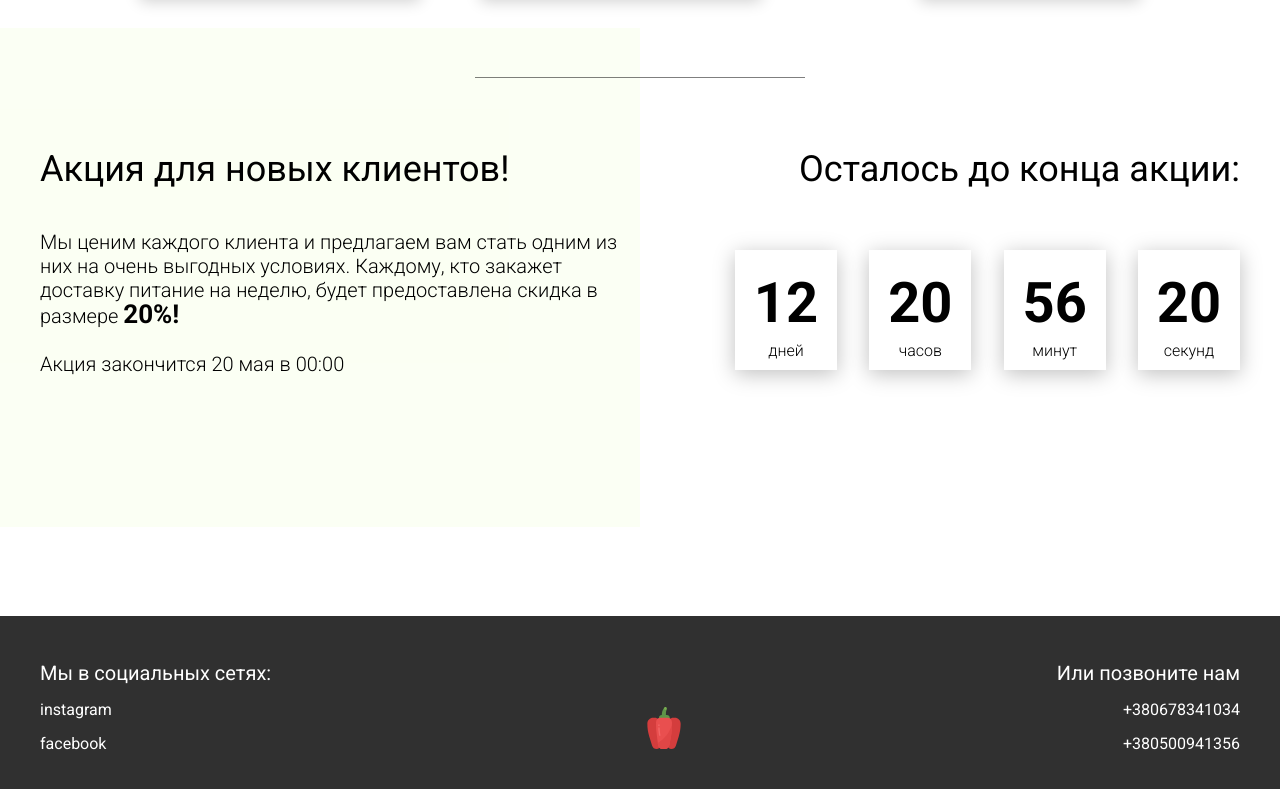
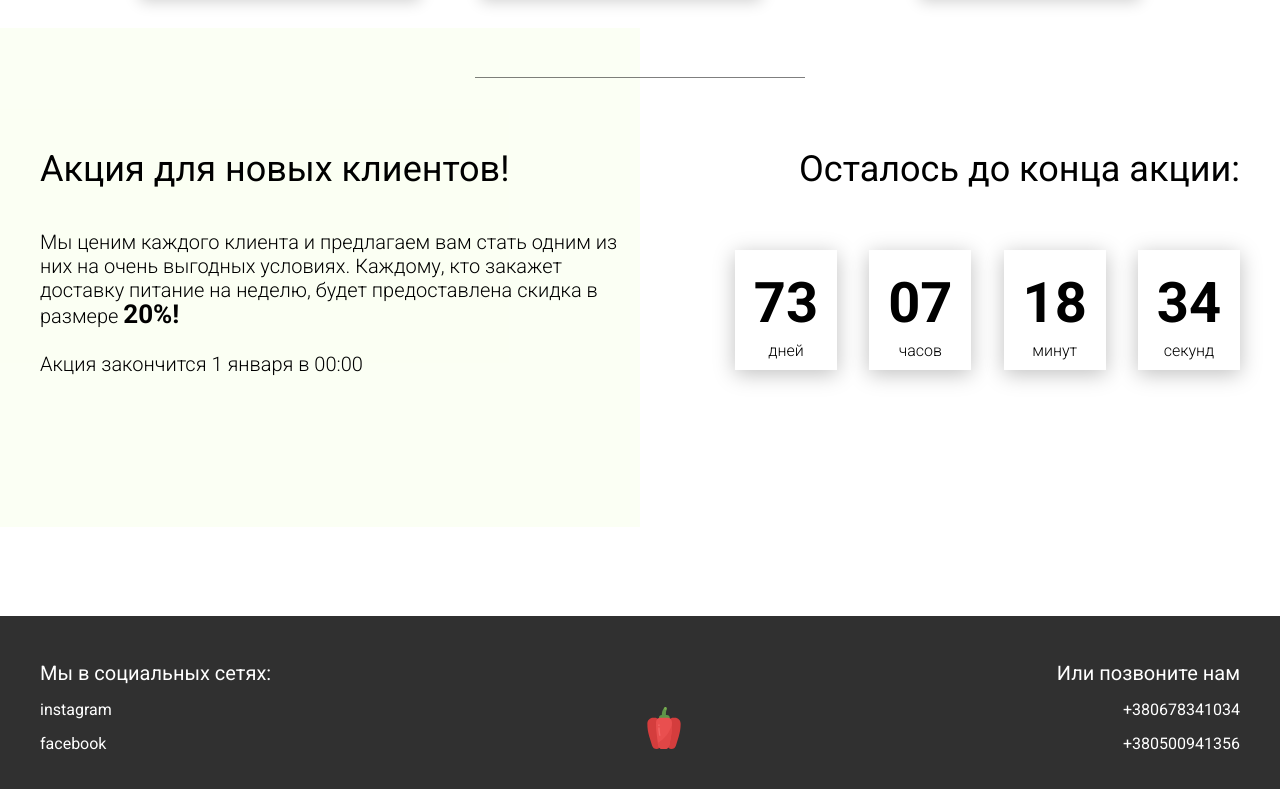
Before and after one commit to Alex-Korzun/food_dist, a plain HTML site: page index.html in a window 1280 px wide. Shown: the part 3448-4237 px from the top of the page. Drawn offline with Linux system fonts and the light colour scheme.

Commit message:
added timer to website

```diff
--- a/index.html
+++ b/index.html
@@ -242,7 +242,7 @@
                     Мы ценим каждого клиента и предлагаем вам стать одним из них на очень выгодных условиях.
                     Каждому, кто закажет доставку питание на неделю, будет предоставлена скидка в размере <span>20%!</span>
                     <br><br>
-                    Акция закончится 20 мая в 00:00
+                    Акция закончится 1 января в 00:00
                 </div>
             </div>
             <div class="promotion__timer">
--- a/js/script.js
+++ b/js/script.js
@@ -1,5 +1,6 @@
 window.addEventListener('DOMContentLoaded', () => {
 
+    // Tabs
     const tabs = document.querySelectorAll('.tabheader__item'),
             tabsContent = document.querySelectorAll('.tabcontent'),
             tabsParent = document.querySelector('.tabheader__items');
@@ -36,4 +37,57 @@ window.addEventListener('DOMContentLoaded', () => {
             });
         }
     });
+
+    // Timer
+    const deadline = '2023-12-31';
+
+    function getTimeRemaining(endtime) {
+        const t = Date.parse(endtime) - Date.parse(new Date()),
+            days = Math.floor(t / (1000 * 60 * 60 * 24)),
+            hours = Math.floor((t / (1000 * 60 * 60)) % 24),
+            minutes = Math.floor((t / 1000 / 60) % 60),
+            seconds = Math.floor(t / 1000) % 60;
+
+        return {
+            'total': t,
+            'days': days,
+            'hours': hours,
+            'minutes': minutes,
+            'seconds': seconds
+        };
+    }
+
+    function getZero(number) {
+        if (number >= 0 && number < 10) {
+            return `0${number}`;
+        } else {
+            return number;
+        }
+    }
+
+    function setClock(selector, endtime) {
+        const timer = document.querySelector(selector),
+            days = timer.querySelector('#days'),
+            hours = timer.querySelector('#hours'),
+            minutes = timer.querySelector('#minutes'),
+            seconds = timer.querySelector('#seconds'),
+            timeInterval = setInterval(updateClock, 1000);
+
+        updateClock();
+
+        function updateClock() {
+            const t = getTimeRemaining(endtime);
+
+            days.innerHTML = getZero(t.days);
+            hours.innerHTML = getZero(t.hours);
+            minutes.innerHTML = getZero(t.minutes);
+            seconds.innerHTML = getZero(t.seconds);
+
+            if (t.total <= 0) {
+                clearInterval(timeInterval);
+            }
+        }
+    }
+
+    setClock('.timer', deadline);
 });
```
